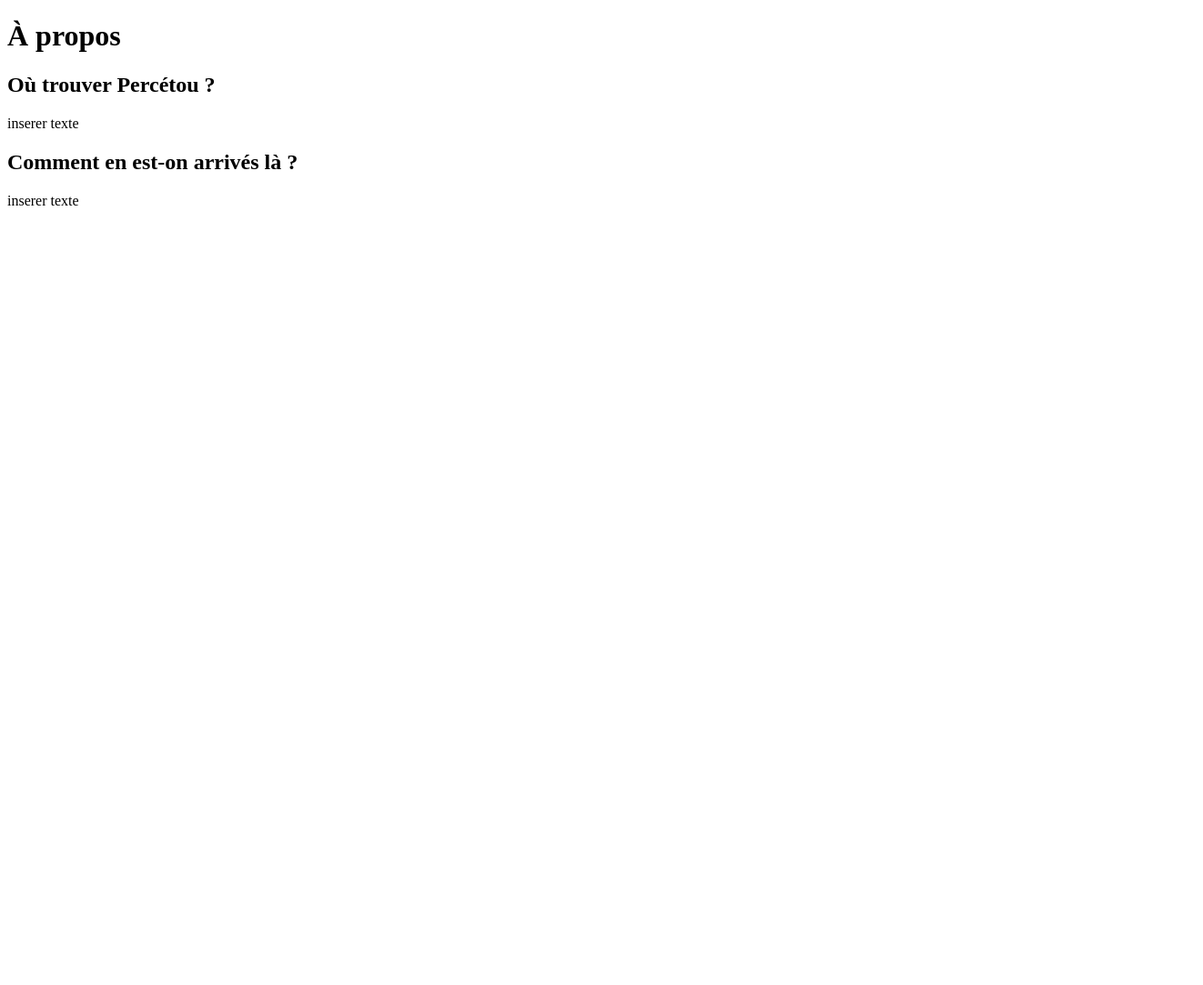
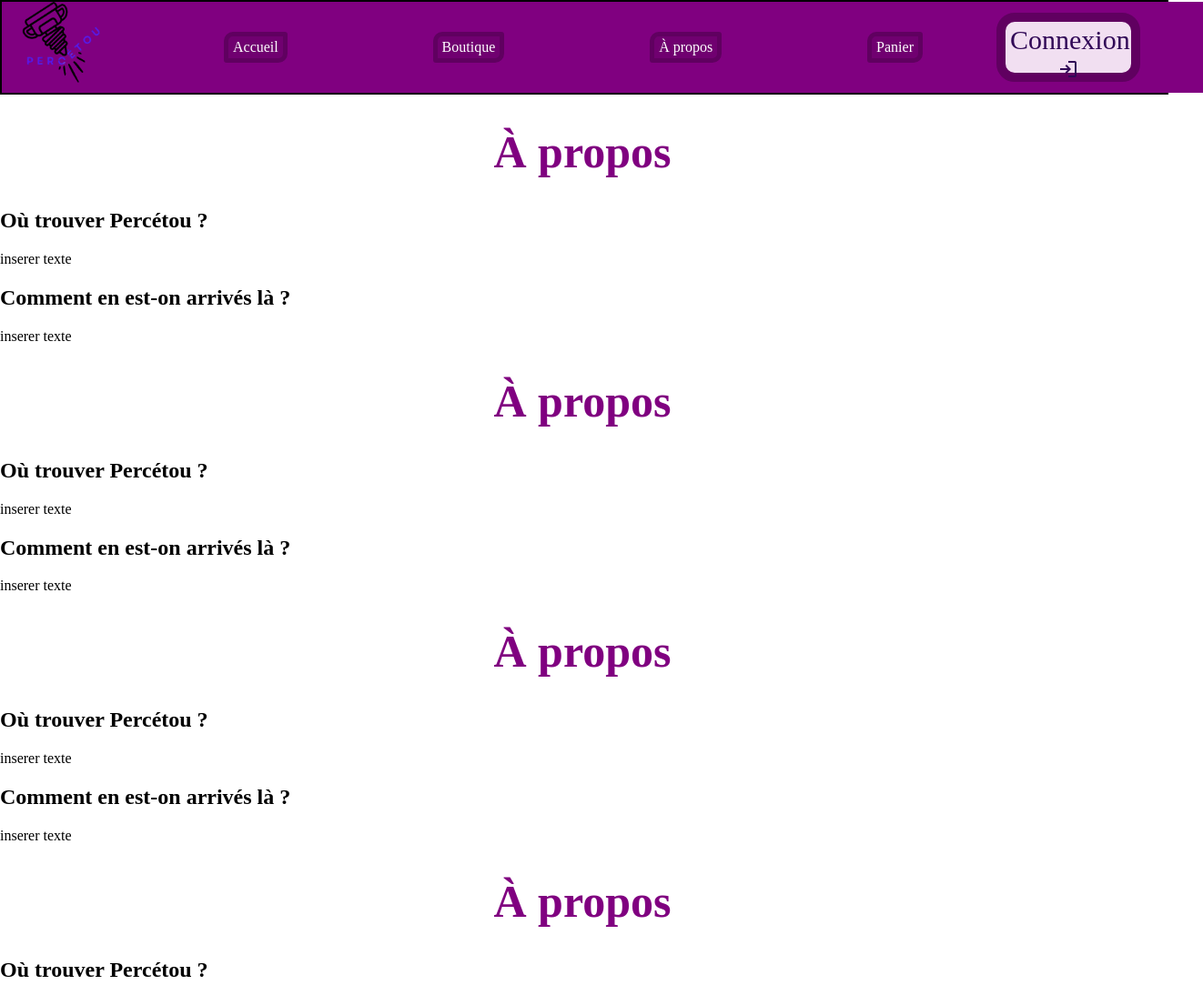
Before and after one commit to ValentinMICHELiutnfc/ProjetWeb, a plain HTML site: page APropos.html in a window 1280 px wide. Shown: the top 1083 px of the page at 91% size, 1322 px wide, since content can reach past the window. Before the commit the page ends 800 px from the top, so only its background shows below. Drawn offline with nearby package versions, Linux system fonts and the light colour scheme.

Commit message:
Création Navbar

```diff
--- a/APropos.html
+++ b/APropos.html
@@ -3,9 +3,58 @@
 <head>
     <meta charset="UTF-8">
     <meta name="viewport" content="width=device-width, initial-scale=1.0">
+    <!-- Lien vers le fichier CSS -->
+    <link rel="stylesheet" href="AProposStyles.css">
+    <link rel="stylesheet" href="https://fonts.googleapis.com/css2?family=Material+Symbols+Outlined:opsz,wght,FILL,GRAD@20..48,100..700,0..1,-50..200&icon_names=login" />
     <title>Document</title>
 </head>
 <body>
+    <nav class="nav">
+        <div class="menu">
+            <div class="logo">
+                <img src="images/logo.png" alt="Logo de Percétou" width="90px" height="90px">
+            </div>
+            <div class="navbar">
+                <a href="index.html" class="navBouton">Accueil</a>
+                <a href="Boutique.html" class="navBouton">Boutique</a>
+                <a href="APropos.html" class="navBouton">À propos</a>
+                <a href="PagePanier.html" class="navBouton">Panier</a>
+            </div>
+            <div class="boutonLogIn">
+                <a href="logIn.html" class="logIn">Connexion<span class="material-symbols-outlined">login</span></a>
+            </div>
+        </div>
+
+    </nav>
+
+    <div>
+        <h1>À propos</h1>
+        <h2>Où trouver Percétou ?</h2>
+        <p>inserer texte</p>
+        <h2>Comment en est-on arrivés là ?</h2>
+        <p>inserer texte</p>
+    </div>
+    <div>
+        <h1>À propos</h1>
+        <h2>Où trouver Percétou ?</h2>
+        <p>inserer texte</p>
+        <h2>Comment en est-on arrivés là ?</h2>
+        <p>inserer texte</p>
+    </div>
+    <div>
+        <h1>À propos</h1>
+        <h2>Où trouver Percétou ?</h2>
+        <p>inserer texte</p>
+        <h2>Comment en est-on arrivés là ?</h2>
+        <p>inserer texte</p>
+    </div>
+    <div>
+        <h1>À propos</h1>
+        <h2>Où trouver Percétou ?</h2>
+        <p>inserer texte</p>
+        <h2>Comment en est-on arrivés là ?</h2>
+        <p>inserer texte</p>
+    </div>
     <div>
         <h1>À propos</h1>
         <h2>Où trouver Percétou ?</h2>
--- a/AProposStyles.css
+++ b/AProposStyles.css
@@ -0,0 +1,79 @@
+nav{
+    display: fixed;
+    width: 100%;
+    height: 100px;
+    border: 2px solid black;
+}
+
+.menu{
+    display: flex;
+    flex-direction: row;
+    justify-content:space-between;
+    align-items: center;
+    height: 100%;
+    width: 100%;
+    padding: 0 20px;
+    background-color: purple;
+}
+
+.logo{
+    height: 100%;
+    width: 15%;
+}
+
+.navbar{
+    display: flex;
+    flex-direction: row;
+    justify-content: space-between;
+    align-items: center;
+    height: 100%;
+    width: 60%;
+    padding: 0 20px;
+    background-color : purple;
+
+}
+
+.navBouton{
+    background-color: rgb(112, 0, 112);
+    color: white;
+    border-radius: 10px 3px 10px 3px;
+    border: 5px solid rgb(96, 0, 96);
+    padding: 3px 5px;
+    text-decoration: none;
+
+}
+
+.boutonLogIn{
+    display: flex;
+    height: 100%;
+    width: 20%;
+    justify-content: center;
+    align-items: center;
+}
+
+.logIn{
+    background-color: rgb(241, 223, 241);
+    color: rgb(49, 9, 87);
+    text-align:center;
+    font-size: 30px;
+    border-radius: 20px 20px 20px 20px;
+    border: 10px solid rgb(96, 0, 96);
+    padding: 3px 5px;
+    text-decoration: none;
+    height: 50%;
+    width: 50%;
+}
+
+
+h1{
+    color: purple;
+    font-size: 50px;
+    text-align: center;
+}
+
+
+body{
+    margin-left: 0;
+    margin-right: 0;
+    margin-top: 0;
+}
```
Also changed, not shown: images/logo.png (added).
